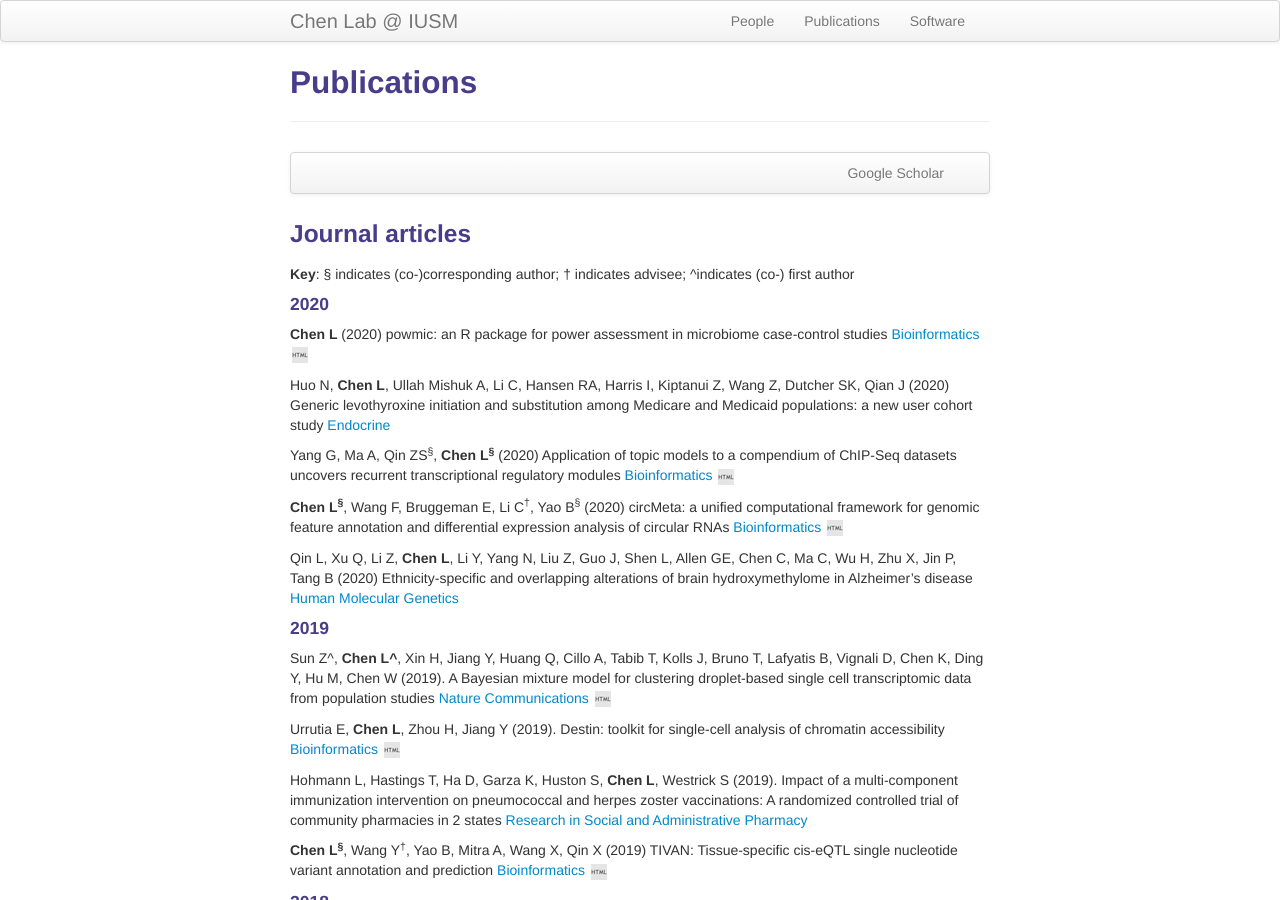
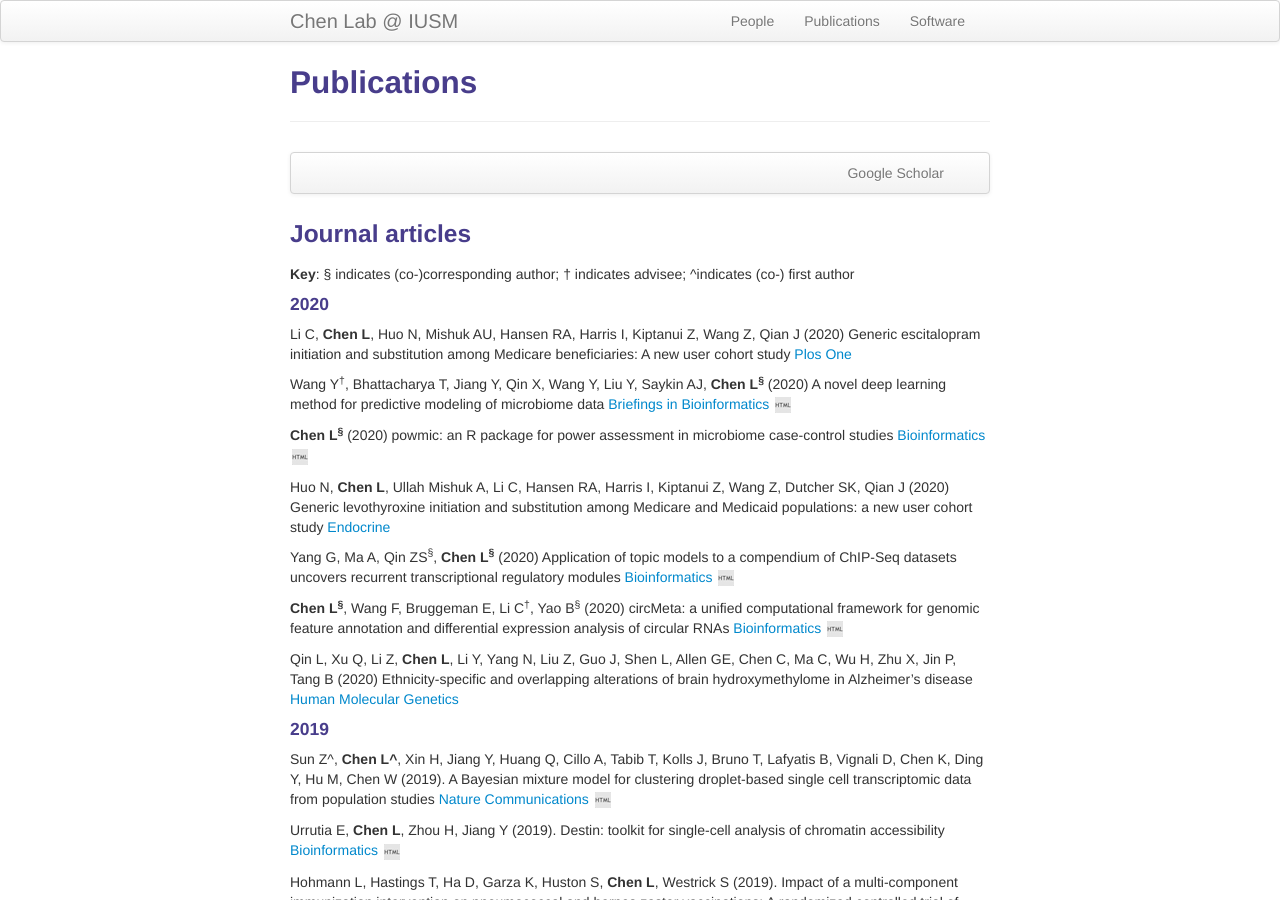
Before and after one commit to lichenbiostat/lichen-lab.github.io, a Jekyll site: the page built from pages/pubs.md, in a window 1280 px wide and 900 px high. Built offline with Jekyll 4.4.1, drawn with Linux system fonts in a browser that asks for light colours.

Commit message:
Update pubs.md

```diff
--- a/pages/pubs.md
+++ b/pages/pubs.md
@@ -20,7 +20,14 @@ description: Li Chen's publications
 
 #### 2020
 
-**Chen L** (2020) powmic: an R package for power assessment in microbiome case-control studies [Bioinformatics](https://academic.oup.com/bioinformatics/advance-article/doi/10.1093/bioinformatics/btaa197/5809526)
+Li C, **Chen L**, Huo N, Mishuk AU, Hansen RA, Harris I, Kiptanui Z, Wang Z, Qian J (2020) Generic escitalopram initiation and substitution among Medicare beneficiaries: A new user cohort study [Plos One](https://journals.plos.org/plosone/article?id=10.1371/journal.pone.0232226)
+<!-- * 35 * -->
+
+Wang Y<sup>&dagger;</sup>, Bhattacharya T, Jiang Y, Qin X, Wang Y, Liu Y, Saykin AJ, **Chen L<sup>&sect;</sup>** (2020) A novel deep learning method for predictive modeling of microbiome data [Briefings in Bioinformatics](https://academic.oup.com/bib/advance-article-abstract/doi/10.1093/bib/bbaa073/5835556?redirectedFrom=fulltext)
+[![MDeep software](icons16/html-icon.png)](https://github.com/lichen-lab/MDeep)
+<!-- * 34 * -->
+
+**Chen L<sup>&sect;</sup>** (2020) powmic: an R package for power assessment in microbiome case-control studies [Bioinformatics](https://academic.oup.com/bioinformatics/advance-article/doi/10.1093/bioinformatics/btaa197/5809526)
 [![powmic software](icons16/html-icon.png)](https://github.com/lichen-lab/powmic)
 <!-- * 33 * -->
 
```
